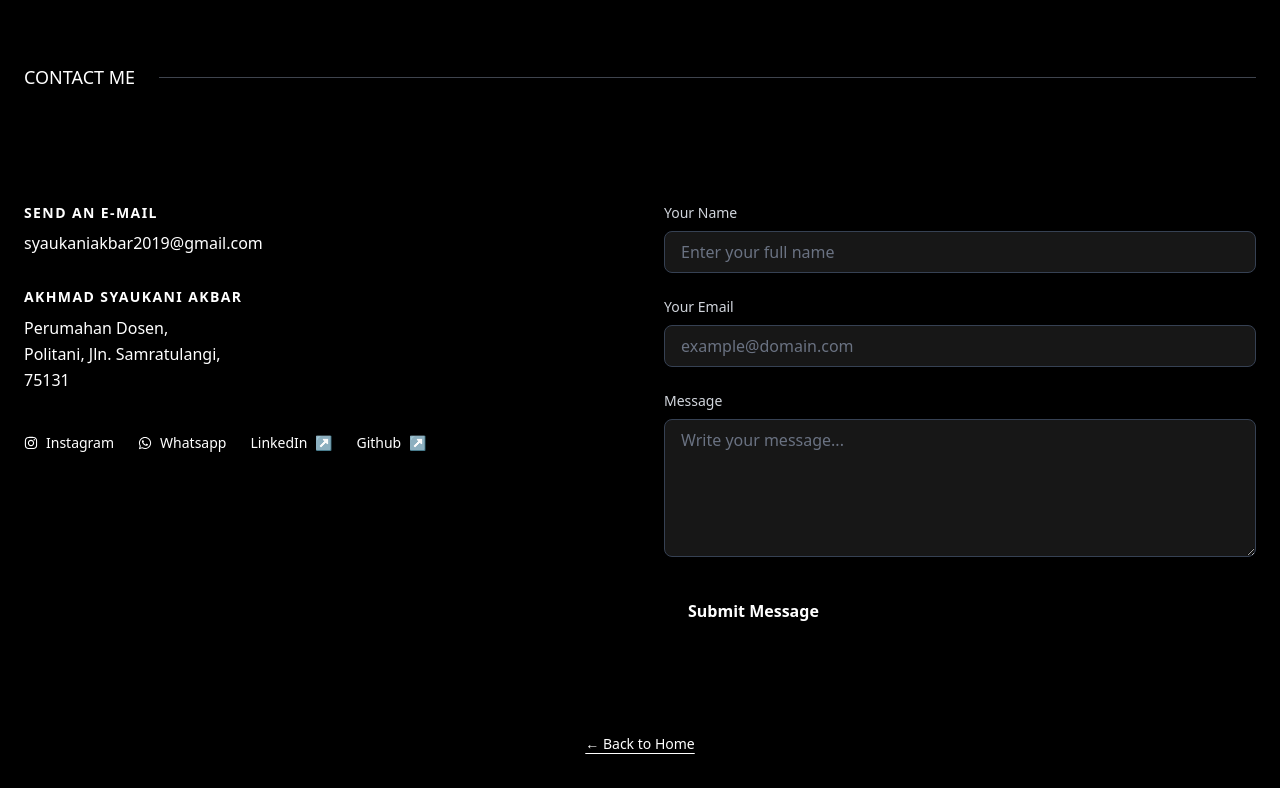
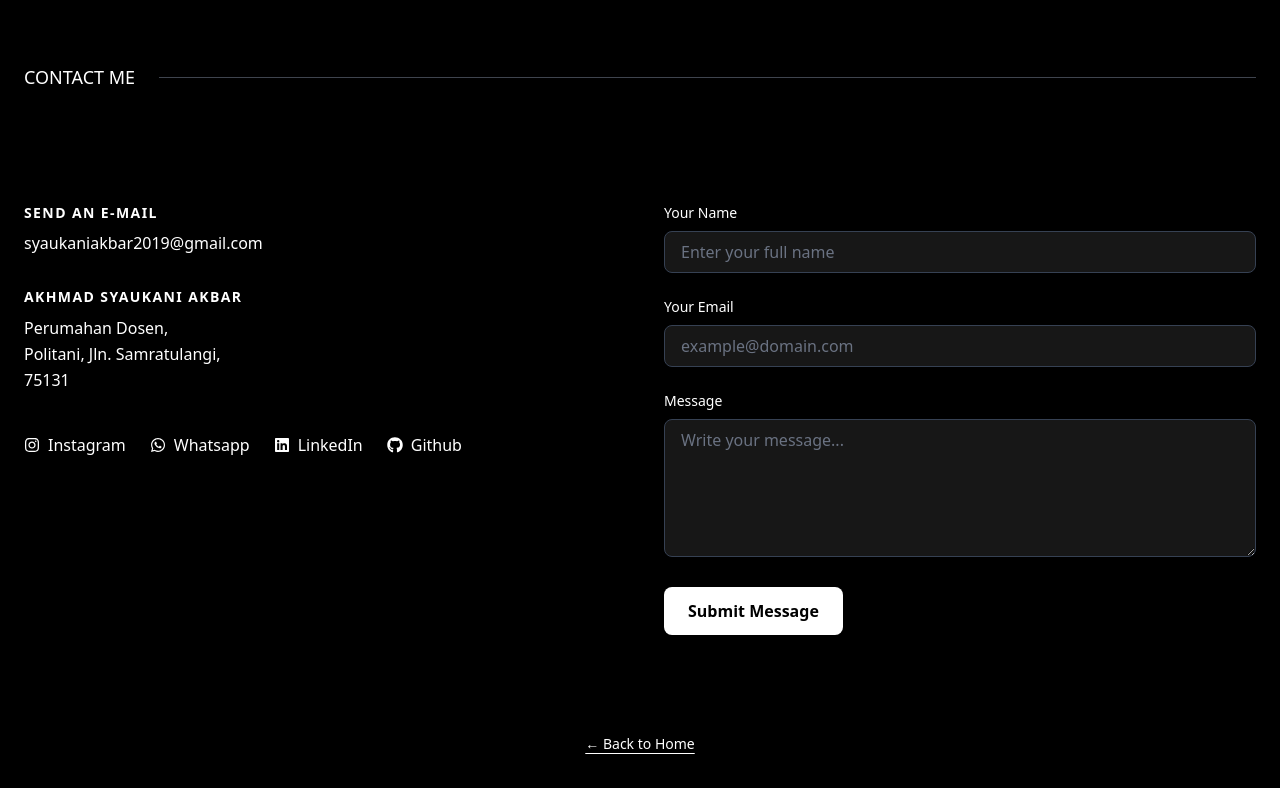
Before and after one commit to syaukaniakbar/inviora-wedding-app, a React (Vite) app: page /contact in a window 1280 px wide. Shown: the part 514-1302 px from the top of the page. Built offline with nearby package versions, Linux system fonts and the light colour scheme.

Commit message:
adjust and add icon

```diff
--- a/src/components/custom/Contact.jsx
+++ b/src/components/custom/Contact.jsx
@@ -1,17 +1,13 @@
 import React, { useState, useRef } from "react";
-import { FaInstagram, FaWhatsapp } from "react-icons/fa";
+import { FaInstagram, FaWhatsapp, FaLinkedin, FaGithub } from "react-icons/fa";
 import { Link } from "react-router-dom";
 import emailjs from "@emailjs/browser";
 
 function ContactSection() {
-  const [form, setForm] = useState({
-    name: "",
-    email: "", // digunakan untuk isian email user
-    message: "",
-  });
+  const [form, setForm] = useState({ name: "", email: "", message: "" });
   const [loading, setLoading] = useState(false);
-  const [status, setStatus] = useState("");
-  const formRef = useRef();
+  const [status, setStatus] = useState({ type: "", message: "" });
+  const formRef = useRef(null);
 
   const handleChange = (e) => {
     setForm({
@@ -22,29 +18,25 @@ function ContactSection() {
 
   const handleSubmit = async (e) => {
     e.preventDefault();
-
-    const confirm = window.confirm(
-      "Are you sure you want to send this message?"
-    );
-    if (!confirm) return;
+    if (!window.confirm("Are you sure you want to send this message?")) return;
 
     setLoading(true);
+    setStatus({ type: "", message: "" });
 
     try {
-      const result = await emailjs.sendForm(
-        "service_nbmeji9", // Ganti dengan service ID kamu
-        "template_l183cdb", // Ganti dengan template ID kamu
+      await emailjs.sendForm(
+        "service_nbmeji9",
+        "template_l183cdb",
         formRef.current,
-        "AxdvY_73s4G2KpLzj" // Ganti dengan public key kamu
+        "AxdvY_73s4G2KpLzj"
       );
 
-      console.log(result.text);
-      setStatus("Message sent successfully!");
+      setStatus({ type: "success", message: "Message sent successfully!" });
       setForm({ name: "", email: "", message: "" });
       formRef.current.reset();
     } catch (err) {
       console.error(err);
-      setStatus("Failed to send message.");
+      setStatus({ type: "error", message: "Failed to send message." });
     } finally {
       setLoading(false);
     }
@@ -68,10 +60,10 @@ function ContactSection() {
         <hr className="flex-1 border-t border-gray-500 opacity-60" />
       </div>
 
-      {/* Contact + Form */}
+      {/* Contact Info + Form */}
       <div className="flex flex-col md:flex-row w-full max-w-7xl mx-auto px-6 py-16 md:py-24 gap-12">
         {/* Contact Info */}
-        <div className="flex-1 text-white space-y-8">
+        <div className="flex-1 space-y-8">
           <div>
             <h3 className="text-sm font-semibold mb-2 tracking-widest">
               SEND AN E-MAIL
@@ -96,7 +88,7 @@ function ContactSection() {
               href="https://www.instagram.com/syaukaniabr/?hl=en"
               target="_blank"
               rel="noopener noreferrer"
-              className="text-white hover:text-green-400 text-sm font-medium flex items-center gap-2 transition"
+              className="flex items-center gap-2 hover:text-gray-300 transition"
             >
               <FaInstagram /> Instagram
             </a>
@@ -104,21 +96,21 @@ function ContactSection() {
               href="https://wa.me/6285219594240"
               target="_blank"
               rel="noopener noreferrer"
-              className="text-white hover:text-green-400 text-sm font-medium flex items-center gap-2 transition"
+              className="flex items-center gap-2 hover:text-gray-300 transition"
             >
               <FaWhatsapp /> Whatsapp
             </a>
             <a
-              href="#"
-              className="text-white hover:text-green-400 text-sm font-medium flex items-center gap-2 transition"
+              href="https://www.linkedin.com/in/akhmad-syaukani-akbar-974903253/"
+              className="flex items-center gap-2 hover:text-gray-300 transition"
             >
-              LinkedIn <span aria-hidden>↗</span>
+              <FaLinkedin /> LinkedIn
             </a>
             <a
-              href="#"
-              className="text-white hover:text-green-400 text-sm font-medium flex items-center gap-2 transition"
+              href="https://github.com/syaukaniakbar"
+              className="flex items-center gap-2 hover:text-gray-300 transition"
             >
-              Github <span aria-hidden>↗</span>
+              <FaGithub /> Github
             </a>
           </div>
         </div>
@@ -131,49 +123,55 @@ function ContactSection() {
         >
           {/* Name Field */}
           <div>
-            <label className="block text-sm font-medium mb-2 text-gray-300">
+            <label htmlFor="name" className="block text-sm font-medium mb-2">
               Your Name
             </label>
             <input
+              id="name"
               name="name"
               type="text"
               value={form.name}
               onChange={handleChange}
               placeholder="Enter your full name"
               required
-              className="w-full px-4 py-2 bg-neutral-900 text-white placeholder-gray-500 border border-gray-700 rounded-md focus:outline-none focus:ring-2 focus:ring-green-400 transition duration-200"
+              className="w-full px-4 py-2 bg-neutral-900 text-white placeholder-gray-500 border border-gray-700 rounded-md focus:outline-none focus:ring-2 focus:ring-gray-100 transition"
             />
           </div>
 
           {/* Email Field */}
           <div>
-            <label className="block text-sm font-medium mb-2 text-gray-300">
+            <label
+              htmlFor="reply_to"
+              className="block text-sm font-medium mb-2"
+            >
               Your Email
             </label>
             <input
+              id="reply_to"
               name="reply_to"
               type="email"
               value={form.email}
               onChange={handleChange}
               placeholder="example@domain.com"
               required
-              className="w-full px-4 py-2 bg-neutral-900 text-white placeholder-gray-500 border border-gray-700 rounded-md focus:outline-none focus:ring-2 focus:ring-green-400 transition duration-200"
+              className="w-full px-4 py-2 bg-neutral-900 text-white placeholder-gray-500 border border-gray-700 rounded-md focus:outline-none focus:ring-2 focus:ring-gray-100 transition"
             />
           </div>
 
           {/* Message Field */}
           <div>
-            <label className="block text-sm font-medium mb-2 text-gray-300">
+            <label htmlFor="message" className="block text-sm font-medium mb-2">
               Message
             </label>
             <textarea
+              id="message"
               name="message"
               value={form.message}
               onChange={handleChange}
               placeholder="Write your message..."
               rows={5}
               required
-              className="w-full px-4 py-2 bg-neutral-900 text-white placeholder-gray-500 border border-gray-700 rounded-md focus:outline-none focus:ring-2 focus:ring-green-400 transition duration-200 resize-y"
+              className="w-full px-4 py-2 bg-neutral-900 text-white placeholder-gray-500 border border-gray-700 rounded-md focus:outline-none focus:ring-2 focus:ring-gray-100 transition resize-y"
             />
           </div>
 
@@ -181,17 +179,25 @@ function ContactSection() {
           <button
             type="submit"
             disabled={loading}
-            className={`w-full sm:w-auto px-6 py-3 rounded-md font-semibold transition duration-300 ${
+            className={`w-full sm:w-auto px-6 py-3 rounded-md font-semibold transition ${
               loading
                 ? "bg-gray-700 text-gray-400 cursor-not-allowed"
-                : "text-white cursor-pointer"
+                : "bg-white text-black hover:bg-gray-200 cursor-pointer"
             }`}
           >
             {loading ? "Sending..." : "Submit Message"}
           </button>
 
           {/* Status Feedback */}
-          {status && <p className="text-sm text-green-300 mt-2">{status}</p>}
+          {status.message && (
+            <p
+              className={`text-sm mt-2 ${
+                status.type === "success" ? "text-green-400" : "text-red-400"
+              }`}
+            >
+              {status.message}
+            </p>
+          )}
         </form>
       </div>
 
```
